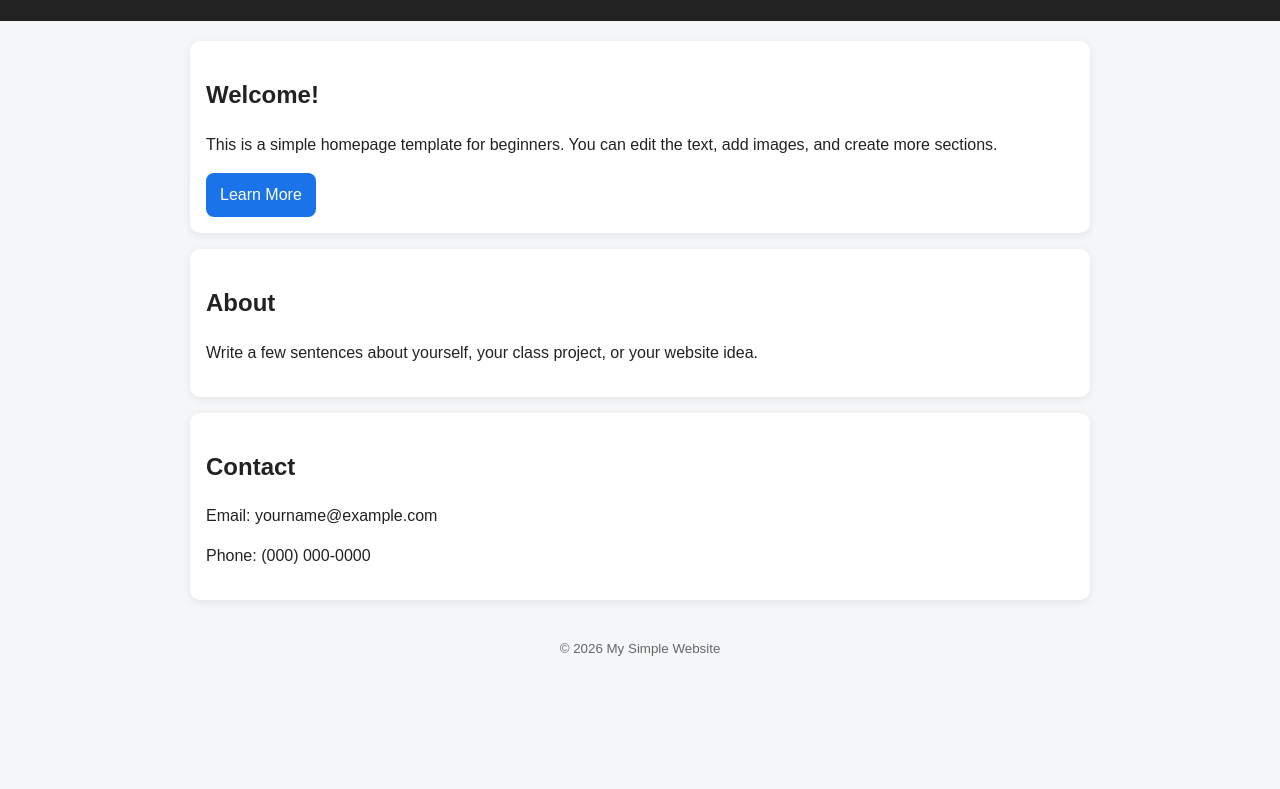
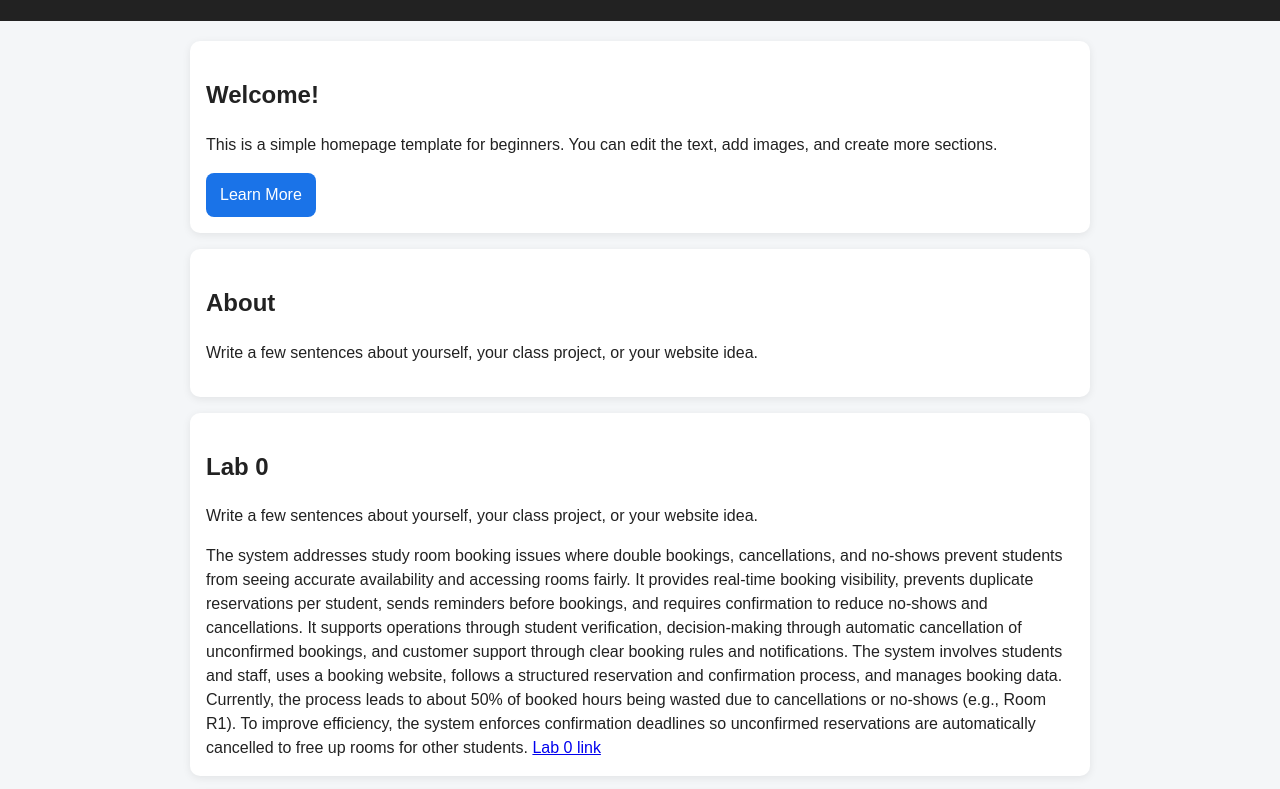
Before and after one commit to stephan0430-creator/stephan0430-creator.github.io, a plain HTML site: page index.html in a window 1280 px wide. Shown: the part 89-878 px from the top of the page. Before the commit the page ends 800 px from the top, so only its background shows below. Drawn offline with Linux system fonts and the light colour scheme.

Commit message:
Update index.html

```diff
--- a/index.html
+++ b/index.html
@@ -96,6 +96,18 @@
       <p>Write a few sentences about yourself, your class project, or your website idea.</p>
     </section>
 
+    <section class="card" id="about">
+      <h2>Lab 0</h2>
+      <p>Write a few sentences about yourself, your class project, or your website idea.</p>
+
+The system addresses study room booking issues where double bookings, cancellations, and no-shows prevent students from seeing accurate availability and accessing rooms fairly. It provides real-time booking visibility, prevents duplicate reservations per student, sends reminders before bookings, and requires confirmation to reduce no-shows and cancellations.
+It supports operations through student verification, decision-making through automatic cancellation of unconfirmed bookings, and customer support through clear booking rules and notifications. The system involves students and staff, uses a booking website, follows a structured reservation and confirmation process, and manages booking data.
+Currently, the process leads to about 50% of booked hours being wasted due to cancellations or no-shows (e.g., Room R1). To improve efficiency, the system enforces confirmation deadlines so unconfirmed reservations are automatically cancelled to free up rooms for other students.
+
+<a href="https://kysu.instructure.com/courses/7063/assignments/149494">Lab 0 link</a>
+
+    </section>
+
     <section class="card" id="contact">
       <h2>Contact</h2>
       <p>Email: yourname@example.com</p>
```
